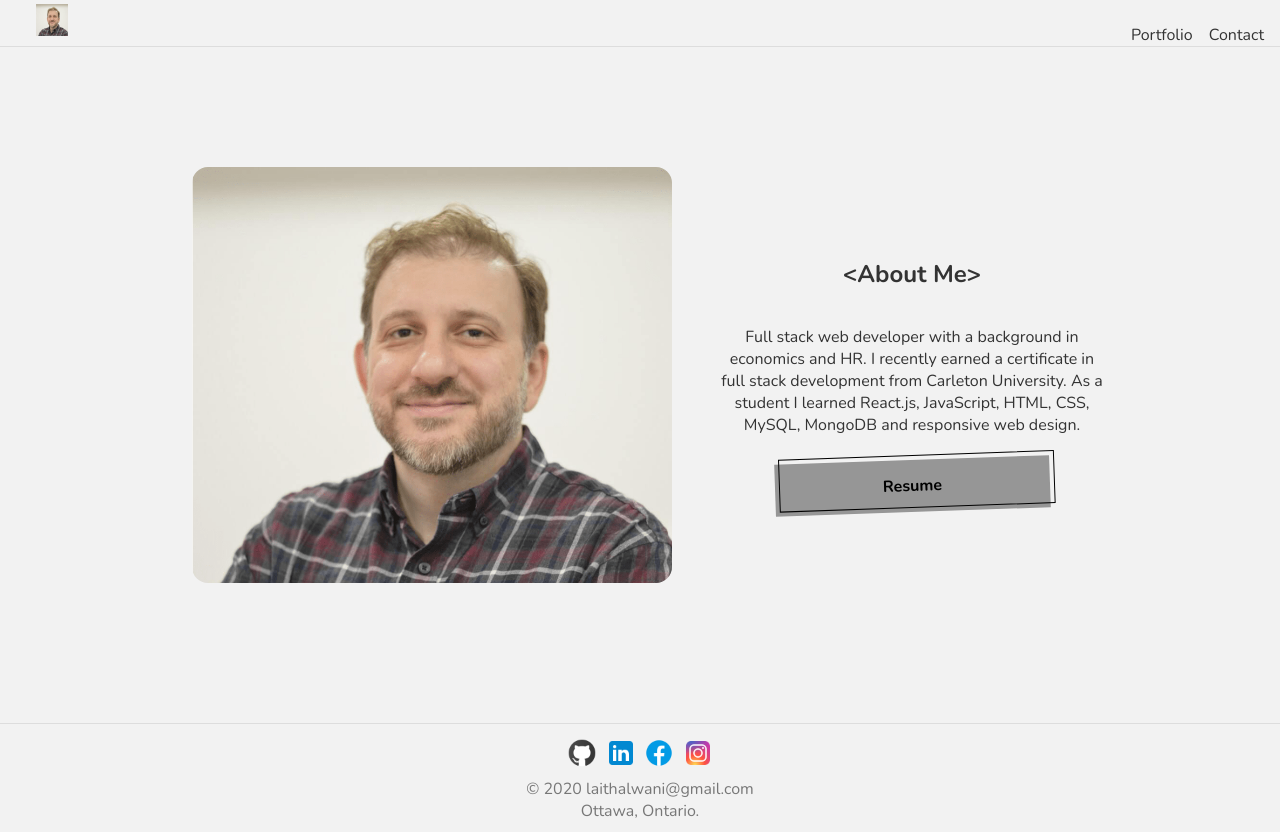
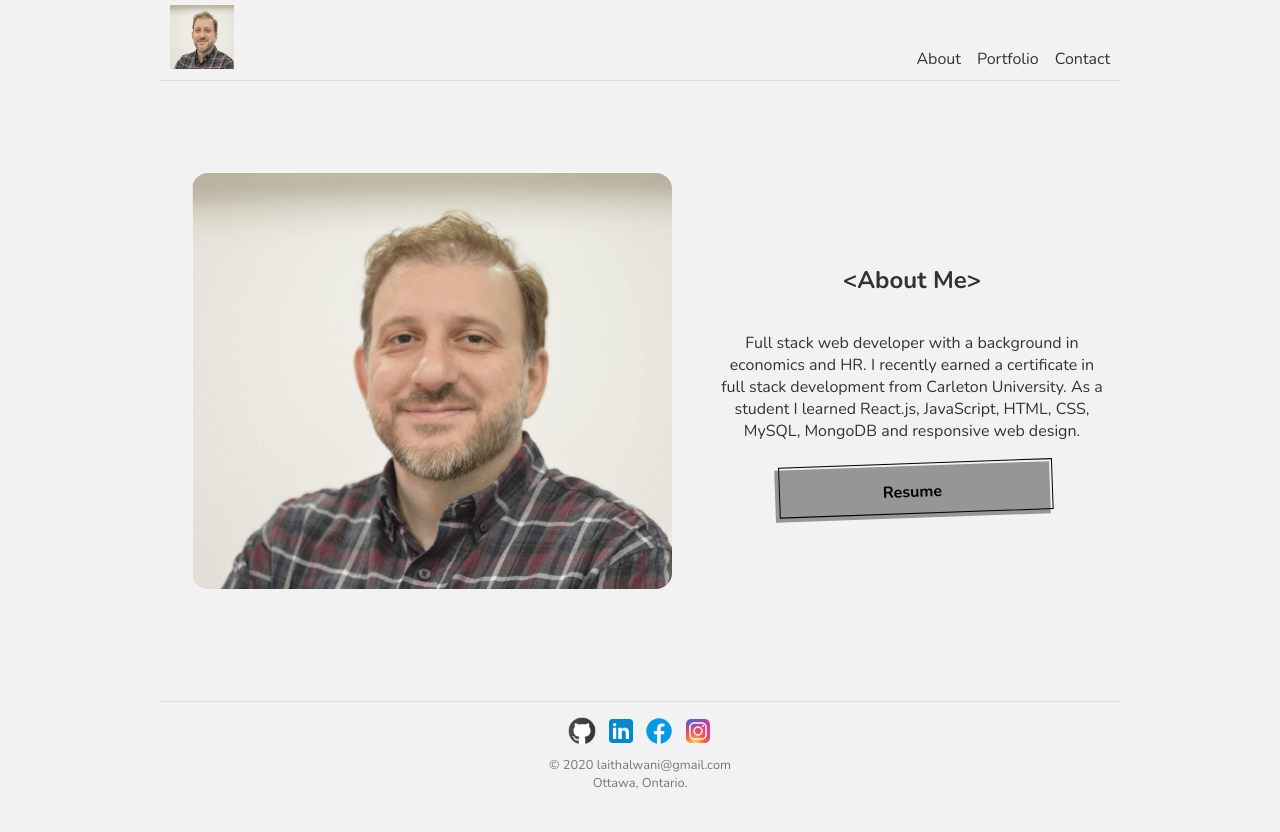
Before and after one commit to LaithAlwani/LaithAlwani, a Next.js app: page / in a window 1280 px wide. After the commit the page ends 802 px from the top, so only its background shows below. Built offline with nearby package versions, Linux system fonts and the light colour scheme.

Commit message:
changed the width of navbar and footer, changed the size of vh in content class

```diff
--- a/components/layout/layout.js
+++ b/components/layout/layout.js
@@ -3,10 +3,10 @@ import Footer from "./footer";
 
 export default function Layout({ children }) {
   return (
-    <>
+    <div id="main">
       <Navbar />
       <div className="content">{children}</div>
       <Footer />
-    </>
+    </div>
   );
 }
--- a/components/layout/navbar.js
+++ b/components/layout/navbar.js
@@ -5,20 +5,17 @@ import Image from "next/image";
 export default function Navbar() {
   return (
     <nav>
+      <div className="logo">
+        {/* <Link href="/">
+        {/* <h3 >LA</h3>
+        <a className="logo"> */}
+        <Image src="/images/my-image.png" width={64} height={64} alt="logo" />
+        {/* </a>
+      </Link> */}
+      </div>
       <Link href="/">
-        {/* <h3 >LA</h3> */}
-        <a className="logo">
-          <Image
-            src="/images/my-image.png"
-            width={32}
-            height={32}
-            alt="logo"
-          />
-        </a>
+        <a>About</a>
       </Link>
-      {/* <Link href="/">
-        <a>About</a>
-      </Link> */}
       <Link href="/portfolio">
         <a>Portfolio</a>
       </Link>
--- a/styles/globals.css
+++ b/styles/globals.css
@@ -1,4 +1,8 @@
 @import url('https://fonts.googleapis.com/css2?family=Nunito:wght@300;400;600;700&display=swap');
+
+*, *:before, *:after {
+  box-sizing: border-box;
+}
 
 body {
   background: #f2f2f2;
@@ -11,31 +15,43 @@ a {
   text-decoration: none;
 }
 
+#main{
+  width: 960px;
+  margin: 0 auto;
+}
+
 nav{
+  position: relative;
   display: flex;
   justify-content: end;
   align-items: flex-end;
-  padding: 0 1rem ;
+  padding: 5px 10px ;
   border-bottom: 1px solid #ddd;
 }
 nav a{
   margin-left: 1rem;
+  padding-bottom: 5px;
 }
 
 nav .logo{
   margin-right: auto ;
-  padding: 0.25rem;
+  /* padding-top: 1rem; */
+  /* position: absolute;
+  top:0;
+  left:0;
+  padding: 10px; */
 }
 
 .content{
-  min-height: 82vh;
-  width: 960px;
+  min-height: 75vh;
   margin: 0 auto;
   flex: 1;
   display: flex;
   justify-content: center;
   align-items: center;
+  flex-direction: column;
 }
+
 
 footer{
   text-align: center;
@@ -60,10 +76,11 @@ footer ul img{
 
 footer span{
   display: block;
+  font-size: 0.8rem;
 }
 
 @media (max-width: 900px) {
-  .content {
+  #main {
     width: 100%;
   }
 }
```
